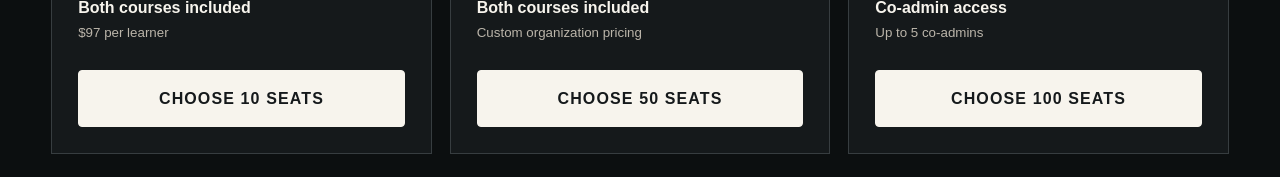
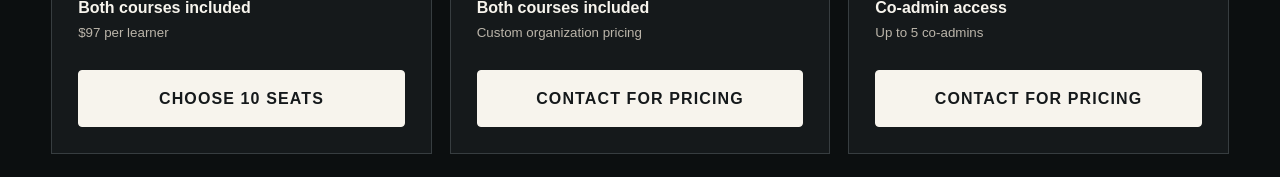
Before and after one commit to riversantoine93-dotcom/TCF-Learn, a Next.js app: page /login in a window 1280 px wide. Shown: the part 1646-1823 px from the top of the page. Built offline with nearby package versions, Linux system fonts and the light colour scheme; no server answers.

Commit message:
Show contact pricing on large seat tiers

```diff
--- a/app/login/page.tsx
+++ b/app/login/page.tsx
@@ -215,7 +215,7 @@ export default function Login() {
                     </div>
                   )}
                   <Link className="button full" href="/organizations">
-                    Choose {plan.seats} Seats
+                    {plan.salesMode === "contact" ? "Contact for Pricing" : "Choose " + plan.seats + " Seats"}
                   </Link>
                 </article>
               );
```
